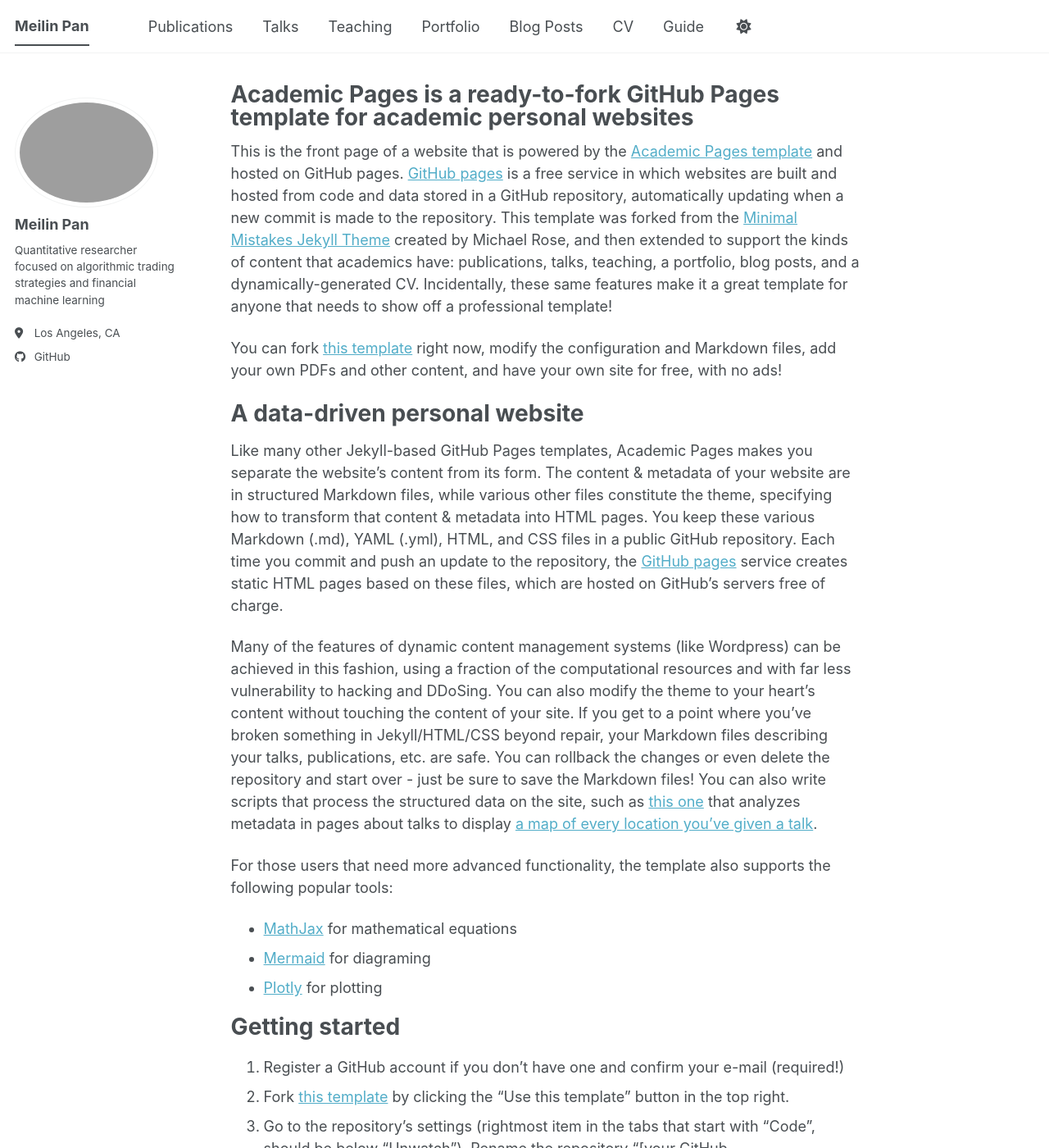
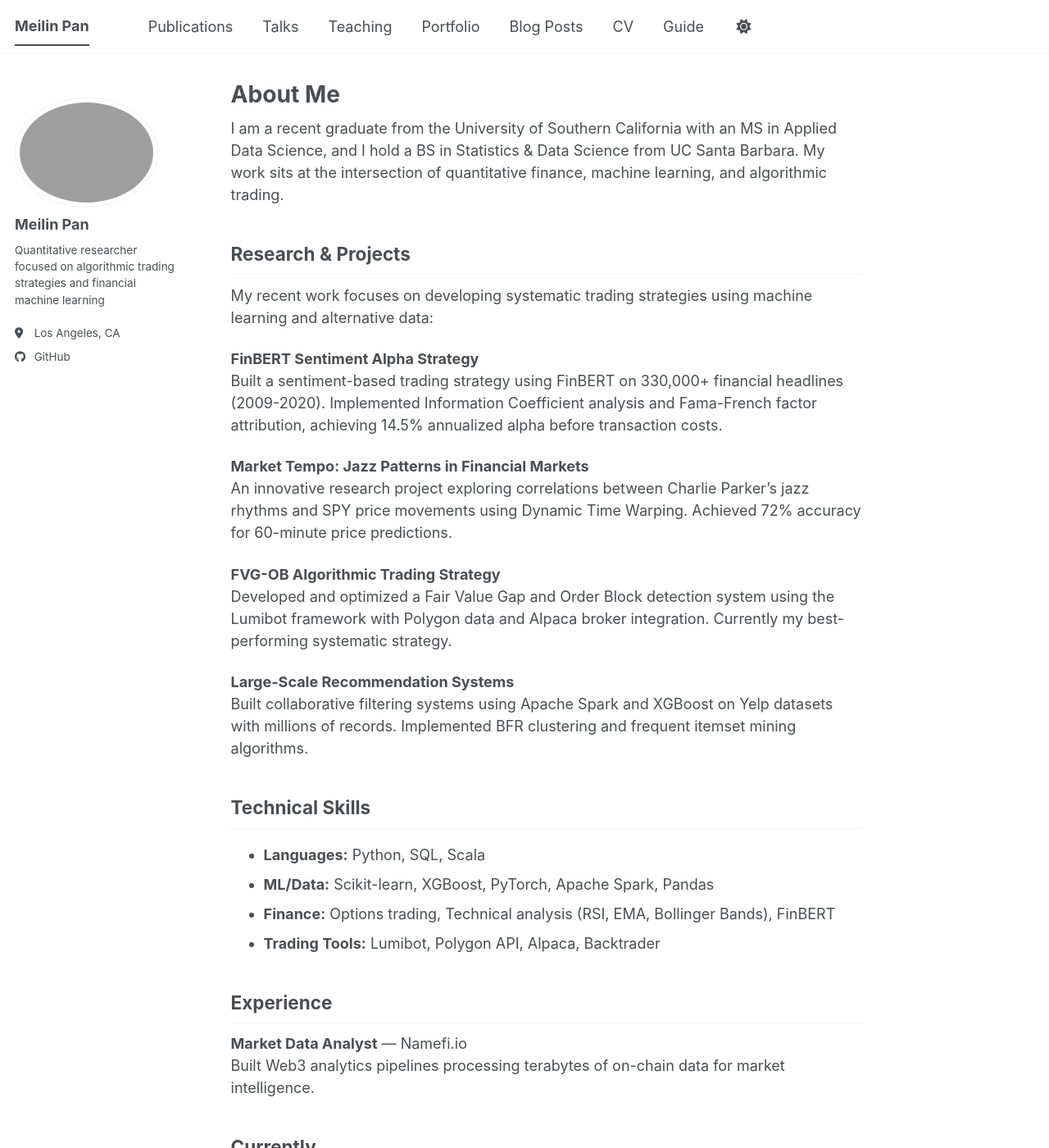
Before and after one commit to MeilinP/MP, a Jekyll site: the page built from _pages/about.md, in a window 1280 px wide and 1400 px high. Shown: the whole window at 82% size. Built offline with Jekyll 4.4.1, drawn with Linux system fonts in a browser that asks for light colours; a script bundle is joined from its source files by our own code; library files that are not in the unit come from our copies; some of the changed text lies outside the part shown.

Commit message:
Update about.md

```diff
--- a/_pages/about.md
+++ b/_pages/about.md
@@ -1,56 +1,45 @@
 ---
 permalink: /
-title: "Academic Pages is a ready-to-fork GitHub Pages template for academic personal websites"
+title: "About Me"
+excerpt: "About me"
 author_profile: true
 redirect_from:
   - /about/
   - /about.html
 ---
 
-This is the front page of a website that is powered by the [Academic Pages template](https://github.com/academicpages/academicpages.github.io) and hosted on GitHub pages. [GitHub pages](https://pages.github.com) is a free service in which websites are built and hosted from code and data stored in a GitHub repository, automatically updating when a new commit is made to the repository. This template was forked from the [Minimal Mistakes Jekyll Theme](https://mmistakes.github.io/minimal-mistakes/) created by Michael Rose, and then extended to support the kinds of content that academics have: publications, talks, teaching, a portfolio, blog posts, and a dynamically-generated CV. Incidentally, these same features make it a great template for anyone that needs to show off a professional template!
+I am a recent graduate from the University of Southern California with an MS in Applied Data Science, and I hold a BS in Statistics & Data Science from UC Santa Barbara. My work sits at the intersection of quantitative finance, machine learning, and algorithmic trading.
 
- You can fork [this template](https://github.com/academicpages/academicpages.github.io) right now, modify the configuration and Markdown files, add your own PDFs and other content, and have your own site for free, with no ads!
+## Research & Projects
 
-A data-driven personal website
-======
-Like many other Jekyll-based GitHub Pages templates, Academic Pages makes you separate the website's content from its form. The content & metadata of your website are in structured Markdown files, while various other files constitute the theme, specifying how to transform that content & metadata into HTML pages. You keep these various Markdown (.md), YAML (.yml), HTML, and CSS files in a public GitHub repository. Each time you commit and push an update to the repository, the [GitHub pages](https://pages.github.com/) service creates static HTML pages based on these files, which are hosted on GitHub's servers free of charge.
+My recent work focuses on developing systematic trading strategies using machine learning and alternative data:
 
-Many of the features of dynamic content management systems (like Wordpress) can be achieved in this fashion, using a fraction of the computational resources and with far less vulnerability to hacking and DDoSing. You can also modify the theme to your heart's content without touching the content of your site. If you get to a point where you've broken something in Jekyll/HTML/CSS beyond repair, your Markdown files describing your talks, publications, etc. are safe. You can rollback the changes or even delete the repository and start over - just be sure to save the Markdown files! You can also write scripts that process the structured data on the site, such as [this one](https://github.com/academicpages/academicpages.github.io/blob/master/talkmap.ipynb) that analyzes metadata in pages about talks to display [a map of every location you've given a talk](https://academicpages.github.io/talkmap.html).
+**FinBERT Sentiment Alpha Strategy**
+Built a sentiment-based trading strategy using FinBERT on 330,000+ financial headlines (2009-2020). Implemented Information Coefficient analysis and Fama-French factor attribution, achieving 14.5% annualized alpha before transaction costs.
 
-For those users that need more advanced functionality, the template also supports the following popular tools:
-- [MathJax](https://www.mathjax.org/) for mathematical equations
-- [Mermaid](https://mermaid.js.org/) for diagraming
-- [Plotly](https://plotly.com/javascript/) for plotting
+**Market Tempo: Jazz Patterns in Financial Markets**
+An innovative research project exploring correlations between Charlie Parker's jazz rhythms and SPY price movements using Dynamic Time Warping. Achieved 72% accuracy for 60-minute price predictions.
 
-Getting started
-======
-1. Register a GitHub account if you don't have one and confirm your e-mail (required!)
-1. Fork [this template](https://github.com/academicpages/academicpages.github.io) by clicking the "Use this template" button in the top right.
-1. Go to the repository's settings (rightmost item in the tabs that start with "Code", should be below "Unwatch"). Rename the repository "[your GitHub username].github.io", which will also be your website's URL.
-1. Set site-wide configuration and create content & metadata (see below -- also see [this set of diffs](https://archive.is/3TPas) showing what files were changed to set up [an example site](https://getorg-testacct.github.io) for a user with the username "getorg-testacct")
-1. Upload any files (like PDFs, .zip files, etc.) to the files/ directory. They will appear at https://[your GitHub username].github.io/files/example.pdf.
-1. Check status by going to the repository settings, in the "GitHub pages" section
+**FVG-OB Algorithmic Trading Strategy**
+Developed and optimized a Fair Value Gap and Order Block detection system using the Lumibot framework with Polygon data and Alpaca broker integration. Currently my best-performing systematic strategy.
 
-Site-wide configuration
-------
-The main configuration file for the site is in the base directory in [_config.yml](https://github.com/academicpages/academicpages.github.io/blob/master/_config.yml), which defines the content in the sidebars and other site-wide features. You will need to replace the default variables with ones about yourself and your site's github repository. The configuration file for the top menu is in [_data/navigation.yml](https://github.com/academicpages/academicpages.github.io/blob/master/_data/navigation.yml). For example, if you don't have a portfolio or blog posts, you can remove those items from that navigation.yml file to remove them from the header.
+**Large-Scale Recommendation Systems**
+Built collaborative filtering systems using Apache Spark and XGBoost on Yelp datasets with millions of records. Implemented BFR clustering and frequent itemset mining algorithms.
 
-Create content & metadata
-------
-For site content, there is one Markdown file for each type of content, which are stored in directories like _publications, _talks, _posts, _teaching, or _pages. For example, each talk is a Markdown file in the [_talks directory](https://github.com/academicpages/academicpages.github.io/tree/master/_talks). At the top of each Markdown file is structured data in YAML about the talk, which the theme will parse to do lots of cool stuff. The same structured data about a talk is used to generate the list of talks on the [Talks page](https://academicpages.github.io/talks), each [individual page](https://academicpages.github.io/talks/2012-03-01-talk-1) for specific talks, the talks section for the [CV page](https://academicpages.github.io/cv), and the [map of places you've given a talk](https://academicpages.github.io/talkmap.html) (if you run this [python file](https://github.com/academicpages/academicpages.github.io/blob/master/talkmap.py) or [Jupyter notebook](https://github.com/academicpages/academicpages.github.io/blob/master/talkmap.ipynb), which creates the HTML for the map based on the contents of the _talks directory).
+## Technical Skills
 
-**Markdown generator**
+- **Languages:** Python, SQL, Scala
+- **ML/Data:** Scikit-learn, XGBoost, PyTorch, Apache Spark, Pandas
+- **Finance:** Options trading, Technical analysis (RSI, EMA, Bollinger Bands), FinBERT
+- **Trading Tools:** Lumibot, Polygon API, Alpaca, Backtrader
 
-The repository includes [a set of Jupyter notebooks](https://github.com/academicpages/academicpages.github.io/tree/master/markdown_generator
-) that converts a CSV containing structured data about talks or presentations into individual Markdown files that will be properly formatted for the Academic Pages template. The sample CSVs in that directory are the ones I used to create my own personal website at stuartgeiger.com. My usual workflow is that I keep a spreadsheet of my publications and talks, then run the code in these notebooks to generate the Markdown files, then commit and push them to the GitHub repository.
+## Experience
 
-How to edit your site's GitHub repository
-------
-Many people use a git client to create files on their local computer and then push them to GitHub's servers. If you are not familiar with git, you can directly edit these configuration and Markdown files directly in the github.com interface. Navigate to a file (like [this one](https://github.com/academicpages/academicpages.github.io/blob/master/_talks/2012-03-01-talk-1.md) and click the pencil icon in the top right of the content preview (to the right of the "Raw | Blame | History" buttons). You can delete a file by clicking the trashcan icon to the right of the pencil icon. You can also create new files or upload files by navigating to a directory and clicking the "Create new file" or "Upload files" buttons.
+**Market Data Analyst** — Namefi.io
+Built Web3 analytics pipelines processing terabytes of on-chain data for market intelligence.
 
-Example: editing a Markdown file for a talk
-![Editing a Markdown file for a talk](/images/editing-talk.png)
+## Currently
 
-For more info
-------
-More info about configuring Academic Pages can be found in [the guide](https://academicpages.github.io/markdown/), the [growing wiki](https://github.com/academicpages/academicpages.github.io/wiki), and you can always [ask a question on GitHub](https://github.com/academicpages/academicpages.github.io/discussions). The [guides for the Minimal Mistakes theme](https://mmistakes.github.io/minimal-mistakes/docs/configuration/) (which this theme was forked from) might also be helpful.
+I am actively seeking quantitative research and trading roles at firms like SIG, Jane Street, and Optiver. I have 36 months of STEM OPT work authorization.
+
+Feel free to reach out to discuss quantitative strategies, algorithmic trading, or opportunities in the space.
```
